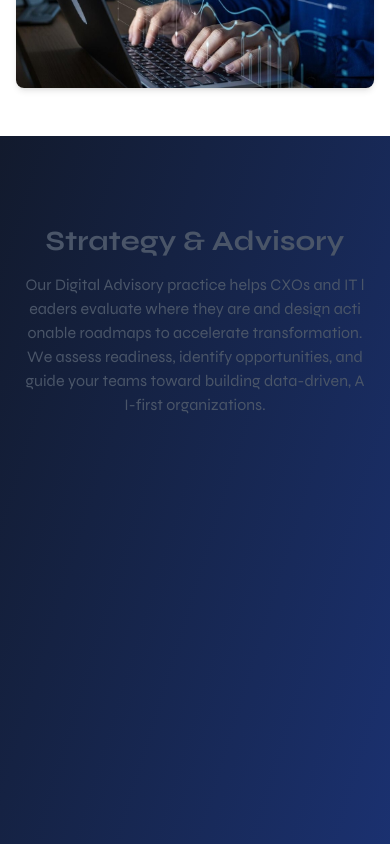
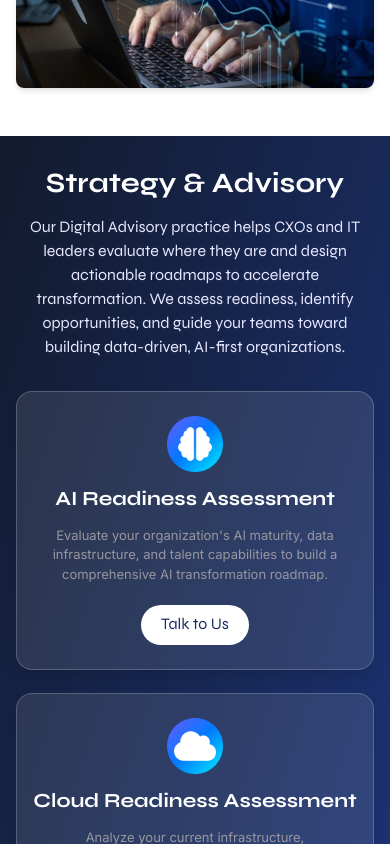
Before and after one commit to Ratneshch/Clay_Cloud, a Next.js app: page / in a window 390 px wide. Shown: the part 1400-2244 px from the top of the page. Built offline with nearby package versions, Linux system fonts and the light colour scheme.

Commit message:
Updated strategy section and layout

```diff
--- a/src/components/Strategy.jsx
+++ b/src/components/Strategy.jsx
@@ -1,141 +1,131 @@
 "use client";
 
 import Image from "next/image";
-import React, { useEffect, useRef } from "react";
+import React, { useRef, useEffect } from "react";
 import Brain from "@/assets/Brain.png";
 import clouldicon from "@/assets/clouldicon.png";
 import graph from "@/assets/graph.png";
-import gsap from "gsap";
-import { ScrollTrigger } from "gsap/ScrollTrigger";
-import SplitType from "split-type";
-
-gsap.registerPlugin(ScrollTrigger);
+import { motion, useAnimation, useInView } from "framer-motion";
 
 const Strategy = () => {
   const sectionRef = useRef(null);
-  const headingRef = useRef(null);
-  const subRef = useRef(null);
-  const cardsRef = useRef(null);
 
+  const cardsControls = useAnimation();
+  const isInView = useInView(sectionRef, { margin: "-10% 0px -10% 0px" });
+
+  // Trigger card animation
   useEffect(() => {
-    const headingSplit = new SplitType(headingRef.current, { types: "chars" });
-    const subSplit = new SplitType(subRef.current, { types: "chars" });
-
-    gsap.set(headingSplit.chars, { color: "#4a5568" });
-    gsap.set(subSplit.chars, { color: "#4a5568" });
-
-    const tl = gsap.timeline({
-      scrollTrigger: {
-        trigger: sectionRef.current,
-        start: "top top",
-        end: "+=1600",
-        scrub: true,
-        pin: true,
-      }
-    });
-
-    tl.to(headingSplit.chars, {
-      color: "#ffffff",
-      duration: 1,
-      stagger: 0.045,
-      ease: "none"
-    });
-
-    tl.to(subSplit.chars, {
-      color: "#E7E7FF",
-      duration: 1,
-      stagger: 0.02,
-      ease: "none"
-    }, "+=0.5");
-
-    // 🟦 Smooth Cinematic Card reveal
-    tl.fromTo(
-      cardsRef.current.querySelectorAll(".card-item"),
-      { opacity: 0, y: 60, scale: 0.92, filter: "blur(6px)" },
-      {
-        opacity: 1,
-        y: 0,
-        scale: 1,
-        filter: "blur(0px)",
-        duration: 2.5,
-        stagger: 0.5,
-        ease: "expo.out"
-      },
-      "+=0.6"
-    );
-
-  }, []);
+    if (isInView) {
+      cardsControls.start("visible");
+    }
+  }, [isInView]);
 
   const cards = [
     {
       icon: Brain,
       Name: "AI Readiness Assessment",
-      Content: "Evaluate your organization's AI maturity, data infrastructure, and talent capabilities to build a comprehensive AI transformation roadmap.",
+      Content:
+        "Evaluate your organization's AI maturity, data infrastructure, and talent capabilities to build a comprehensive AI transformation roadmap.",
     },
     {
       icon: clouldicon,
       Name: "Cloud Readiness Assessment",
-      Content: "Analyze your current infrastructure, applications, and processes to create a strategic cloud migration and optimization plan.",
+      Content:
+        "Analyze your current infrastructure, applications, and processes to create a strategic cloud migration and optimization plan.",
     },
     {
       icon: graph,
       Name: "Digital Maturity Assessment",
-      Content: "Measure your organization's digital transformation progress across people, processes, technology, and culture dimensions.",
+      Content:
+        "Measure your organization's digital transformation progress across people, processes, technology, and culture dimensions.",
     },
   ];
 
   return (
     <section
       ref={sectionRef}
-       className="bg-gradient-to-br from-[#121A2D] to-[#1D3784] min-h-screen flex flex-col justify-center px-4 sm:px-6 md:px-6 pt-[100px]"
+      className="bg-gradient-to-br from-[#121A2D] to-[#1D3784] min-h-screen flex flex-col justify-center px-4 sm:px-6 md:px-4 "
     >
-      <h3
-  ref={headingRef}
-  className="font-syne font-bold text-center max-w-[90%] sm:max-w-[678px] mx-auto
-  text-[28px] sm:text-[36px] md:text-[48px] leading-[1.1] break-words"
-  style={{ color: "#4a5568" }}
->
-  Strategy & Advisory
-</h3>
+      {/* 🔥 Updated Text Animation: Smooth Fade + Slide-in */}
+      <motion.h3
+        initial={{ opacity: 0, y: 30 }}
+        whileInView={{ opacity: 1, y: 0 }}
+        transition={{ duration: 0.8, ease: "easeOut" }}
+        viewport={{ once: true }}
+        className="font-syne font-bold text-center max-w-[90%] sm:max-w-[678px] mx-auto
+        text-[28px] sm:text-[36px] md:text-[48px] leading-[1.1] break-words text-white pt-8 md:pt-0 "
+      >
+        Strategy & Advisory
+      </motion.h3>
 
+      <motion.p
+        initial={{ opacity: 0, y: 20 }}
+        whileInView={{ opacity: 1, y: 0 }}
+        transition={{ duration: 0.9, ease: "easeOut", delay: 0.2 }}
+        viewport={{ once: true }}
+        className="text-center font-liberation text-[16px] sm:text-[18px] md:text-[20px] max-w-[95%] sm:max-w-[840px] mx-auto pt-4 text-[#E7E7FF]"
+      >
+        Our Digital Advisory practice helps CXOs and IT leaders evaluate where
+        they are and design actionable roadmaps to accelerate transformation. We
+        assess readiness, identify opportunities, and guide your teams toward
+        building data-driven, AI-first organizations.
+      </motion.p>
 
-      <p
-        ref={subRef}
-        className="text-center font-liberation text-[16px] sm:text-[18px] md:text-[20px] max-w-[95%] sm:max-w-[840px] mx-auto pt-4"
-        style={{ color: "#4a5568" }}
-      >
-        Our Digital Advisory practice helps CXOs and IT leaders evaluate where they are and design actionable roadmaps to accelerate transformation. We assess readiness, identify opportunities, and guide your teams toward building data-driven, AI-first organizations.
-      </p>
-
-      <ul
-        ref={cardsRef}
-        className="grid grid-cols-1 sm:grid-cols-2 md:grid-cols-3 gap-6 md:gap-6 pt-8 md:pt-10 max-w-6xl mx-auto"
-      >
+      {/* 🔥 Card Section */}
+      <ul className="grid grid-cols-1 sm:grid-cols-2 md:grid-cols-3 gap-6 md:gap-6 pt-8 md:pt-10 max-w-6xl mx-auto">
         {cards.map((card, index) => (
-          <li key={index} className="card-item mb-4 sm:mb-0">
+          <motion.li
+            key={index}
+            className={`card-item ${
+              index === cards.length - 1 ? "pb-8 sm:pb-0" : ""
+            }`}
+            variants={{
+              hidden: {
+                opacity: 0,
+                y: 60,
+                scale: 0.92,
+                filter: "blur(6px)",
+              },
+              visible: {
+                opacity: 1,
+                y: 0,
+                scale: 1,
+                filter: "blur(0px)",
+                transition: {
+                  duration: 1.1,
+                  delay: index * 0.3,
+                  ease: "easeOut",
+                },
+              },
+            }}
+            initial="hidden"
+            animate={cardsControls}
+          >
             <div className="bg-[#FFFFFF1A] px-4 sm:px-6 py-6 rounded-[16px] border border-white/20 text-center shadow-lg backdrop-blur-md">
               <Image
                 src={card.icon}
                 alt={card.Name}
                 width={56}
                 height={56}
-                className="mx-auto "
+                className="mx-auto"
               />
+
               <h5 className="font-syne text-[20px] sm:text-[22px] md:text-[24px] font-bold text-white mb-3 pt-3">
                 {card.Name}
               </h5>
+
               <p className="font-inter text-[13px] sm:text-[14px] md:text-[14px] text-[#9797A0] max-w-[90%] sm:max-w-[270px] mx-auto mb-5">
                 {card.Content}
               </p>
+
               <button
                 className="bg-white text-[#192C62] rounded-full px-5 sm:px-6 py-2 mx-auto block
-             transition duration-300 hover:text-white hover:bg-[#192C62] hover:scale-105"
+              transition duration-300 hover:text-white hover:bg-[#192C62] hover:scale-105"
               >
                 Talk to Us
               </button>
-
             </div>
-          </li>
+          </motion.li>
         ))}
       </ul>
     </section>
```
